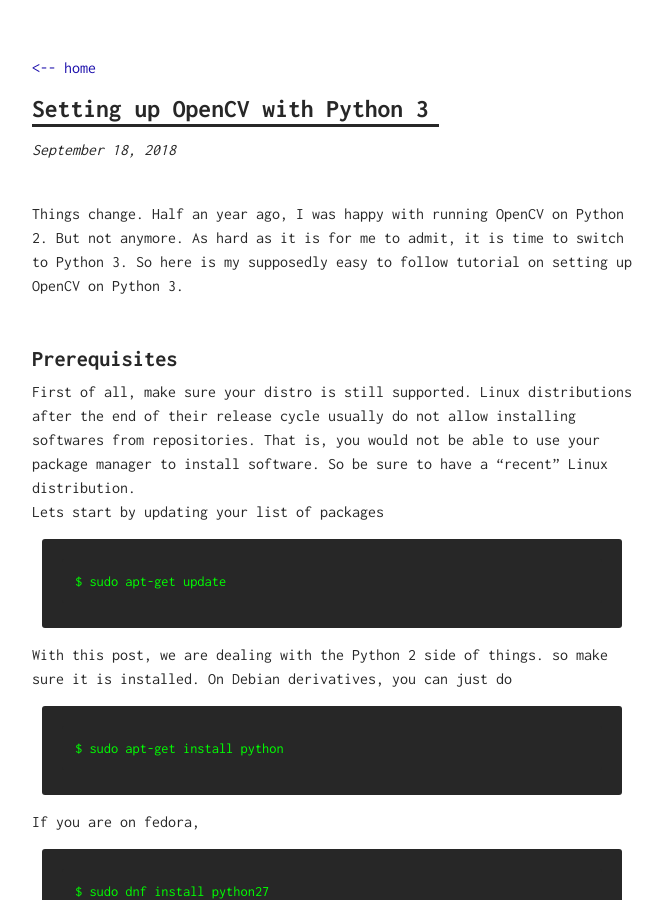
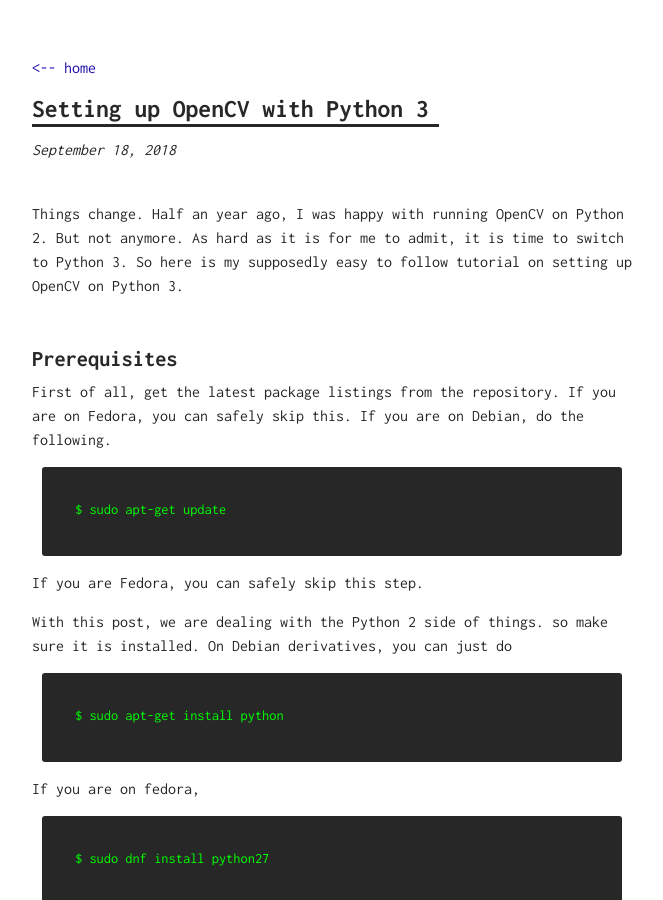
Before and after one commit to karuvally/karuvally.github.io, a Jekyll site: the page built from _posts/2018-09-18-setting-up-cv-python3.md, in a window 1280 px wide and 900 px high. Shown: the whole window, without its empty margins (308-971 px from the left). Built offline with Jekyll 4.4.1, drawn with Linux system fonts in a browser that asks for light colours.

Commit message:
updated prerequisites

```diff
--- a/_posts/2018-09-18-setting-up-cv-python3.md
+++ b/_posts/2018-09-18-setting-up-cv-python3.md
@@ -9,10 +9,12 @@
 on Python 3.
 
 # Prerequisites
-First of all, make sure your distro is still supported. Linux distributions after the end of their release cycle usually do not allow installing softwares from repositories. That is, you would not be able to use your package manager to install software. So be sure to have a "recent" Linux distribution.
-Lets start by updating your list of packages
+First of all, get the latest package listings from the repository. If you are
+on Fedora, you can safely skip this. If you are on Debian, do the following.
 
     $ sudo apt-get update
+
+If you are Fedora, you can safely skip this step.
 
 With this post, we are dealing with the Python 2 side of things. so make sure it is installed. On Debian derivatives, you can just do
 
```
